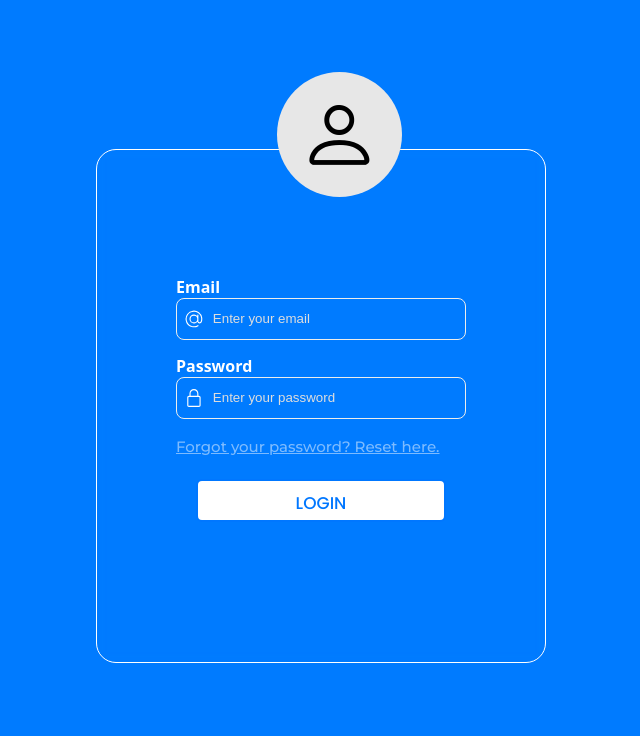
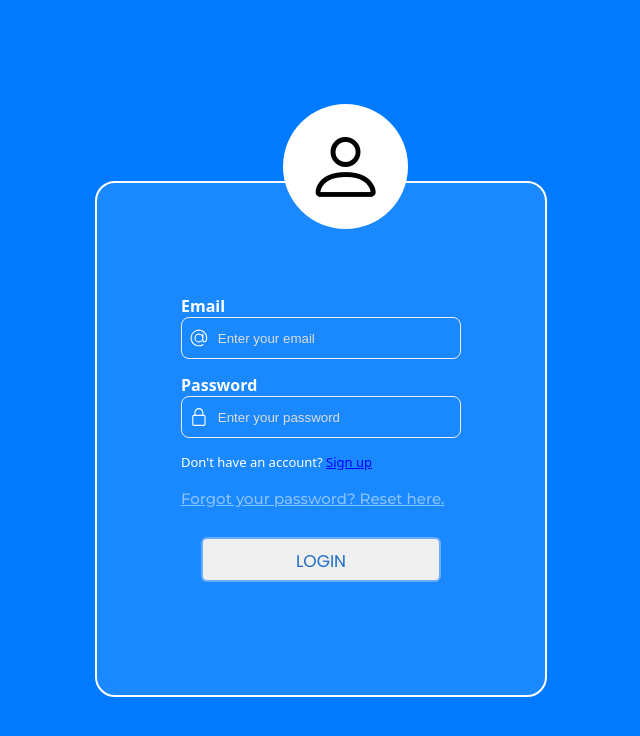
Before and after one commit to yago-25/email-automatico-frontend, a React (Vite) app: page / in a window 1280 px wide. Shown: the top 736 px of the page, without its empty margins (319-959 px from the left). Built offline with nearby package versions, Linux system fonts and the light colour scheme; no server answers; a web font is replaced by a local one.

Commit message:
feat: modified login screen

```diff
--- a/src/components/Button/Button.tsx
+++ b/src/components/Button/Button.tsx
@@ -8,7 +8,7 @@ interface ButtonProps {
 
 const Button: React.FC<ButtonProps> = ({ text, onClick }) => {
   return (
-    <button className="btn" onClick={onClick}>{text}</button>
+    <button className="btne" onClick={onClick}>{text}</button>
   );
 };
 
--- a/src/components/Button/button.css
+++ b/src/components/Button/button.css
@@ -1,42 +1,51 @@
-.btn {
-    --color: #0077ff;
-    font-family: inherit;
+@import url('https://fonts.googleapis.com/css2?family=Poppins:ital,wght@0,100;0,200;0,300;0,400;0,500;0,600;0,700;0,800;0,900;1,100;1,200;1,300;1,400;1,500;1,600;1,700;1,800;1,900&display=swap');
+
+.btne {
+    --color:rgba(0, 119, 255, 0.55);
+    --color-1:rgb(30, 109, 199);
+    font-family: Poppins, 'sans-serif';
+    /* font-family: inherit; */
     display: inline-block;
-    width: 6em;
-    height: 2.6em;
+    justify-content: center;
+    align-items: center;
+    width: 240px;
+    height: 45px;
     line-height: 2.5em;
     overflow: hidden;
     cursor: pointer;
     margin: 20px;
     font-size: 17px;
     z-index: 1;
-    color: var(--color);
+    color: var(--color-1);
     border: 2px solid var(--color);
     border-radius: 6px;
     position: relative;
+    margin-bottom: 1px;
+    margin-top: 12px;
+
   }
 
-  .btn::before {
+  .btne::before {
     position: absolute;
     content: "";
     background: var(--color);
-    width: 150px;
+    width: 320px;
     height: 200px;
     z-index: -1;
     border-radius: 50%;
   }
 
-  .btn:hover {
+  .btne:hover {
     color: white;
   }
 
-  .btn:before {
+  .btne:before {
     top: 100%;
     left: 100%;
     transition: 0.3s all;
   }
 
-  .btn:hover::before {
+  .btne:hover::before {
     top: -30px;
     left: -30px;
   }
--- a/src/i18n/locales/en.json
+++ b/src/i18n/locales/en.json
@@ -9,7 +9,9 @@
       "login_button": "LOGIN",
       "back_button": "BACK",
       "register_text": "Don't have an account?",
-      "register_button": "Sign Up"
+      "register_button": "Sign Up",
+      "no_account": "Don't have an account?",
+      "signup": "Sign up"
     },
   "register_page": {
     "title": "Register",
--- a/src/i18n/locales/es.json
+++ b/src/i18n/locales/es.json
@@ -9,7 +9,9 @@
       "login_button": "INICIAR SESIÓN",
       "back_button": "VOLVER",
       "register_text": "¿No tienes una cuenta?",
-      "register_button": "Regístrate"
+      "register_button": "Regístrate",
+      "no_account": "¿No tienes una cuenta?",
+      "signup": "Regístrate"
     },
   "register_page": {
     "title": "Registro",
--- a/src/i18n/locales/pt-BR.json
+++ b/src/i18n/locales/pt-BR.json
@@ -1,7 +1,7 @@
 {
   "login_page": {
       "title": "Login",
-      "email_label": "Nome",
+      "email_label": "Email",
       "email_placeholder": "Insira seu email",
       "password_label": "Senha",
       "password_placeholder": "Insira sua senha",
@@ -9,7 +9,9 @@
       "login_button": "ENTRAR",
       "back_button": "VOLTAR",
       "register_text": "Não tem uma conta?",
-      "register_button": "Cadastre-se"
+      "register_button": "Cadastre-se",
+      "no_account": "Não tem uma conta?",
+      "signup": "Cadastre-se"
     },
   "register_page": {
     "title": "Cadastro",
--- a/src/pages/Login/Login.tsx
+++ b/src/pages/Login/Login.tsx
@@ -89,13 +89,24 @@ const Login: React.FC<LoginProps> = ({ setIsAuthenticated }) => {
                   <input placeholder={t("login_page.password_placeholder")} className="input" type="password" name="password" required value={password} onChange={(e) => setPassword(e.target.value)} />
                 </div>
               </div>
+              <div className="card-footer-not">
+                <p style={{ color: "white", fontSize: "13px" }}>
+                  {t("login_page.no_account")}{" "}
+                  <a
+                    href="#"
+                    onClick={handleRegister}
+                    style={{ color: "blue", cursor: "pointer", textDecoration: "underline" }}
+                  >
+                    {t("login_page.signup")}
+                  </a>
+                </p>
+              </div>
 
               <div className="card-footer">
                 <p className="password">
                   <a href="/password/reset">{t("login_page.forgot_password")}</a>
                 </p>
               </div>
-
 
               <div className="card-footer">
                 <Button text={t("login_page.login_button")} onClick={handleLogin} />
--- a/src/pages/Login/style.css
+++ b/src/pages/Login/style.css
@@ -14,11 +14,12 @@
     display: flex;
     align-items: center;
     justify-content: center;
-    background-color: transparent;
+    /* background-color: transparent; */
+    background-color: rgba(255, 255, 255, 0.1);
     backdrop-filter: blur(5px);
-    border: 1px solid white;
+    border: 2px solid white;
     border-radius: 20px;
-    margin: 1rem auto;
+    margin: 3rem auto;
     width: 28rem;
     height: 32rem;
     color: white;
@@ -29,14 +30,14 @@
     color: #000000;
     width: 95px;
     height: 95px;
-    background-color: #e7e7e7;
+    background-color:rgb(255, 255, 255);
     backdrop-filter: blur(5px);
     /* border: 1px solid #000000; */
     padding: 15px;
     border-radius: 50%;
     position: relative;
-    left: 46.5%;
-    top: 4rem;
+    left: 47%;
+    top: 6rem;
     z-index: 2;
     display: flex;
     align-items: center;
@@ -64,7 +65,7 @@
 }
 
 .inputForm {
-    border: 1.5px solid #ecedec;
+    border: 1.9px solid #ecedec;
     border-radius: 8px;
     height: 40px;
     display: flex;
@@ -86,10 +87,6 @@
 
 .input:focus {
     outline: none;
-}
-
-.inputForm:focus-within {
-    border: 1.5px solid #5c5c5c;
 }
 
 .flex-row {
```
